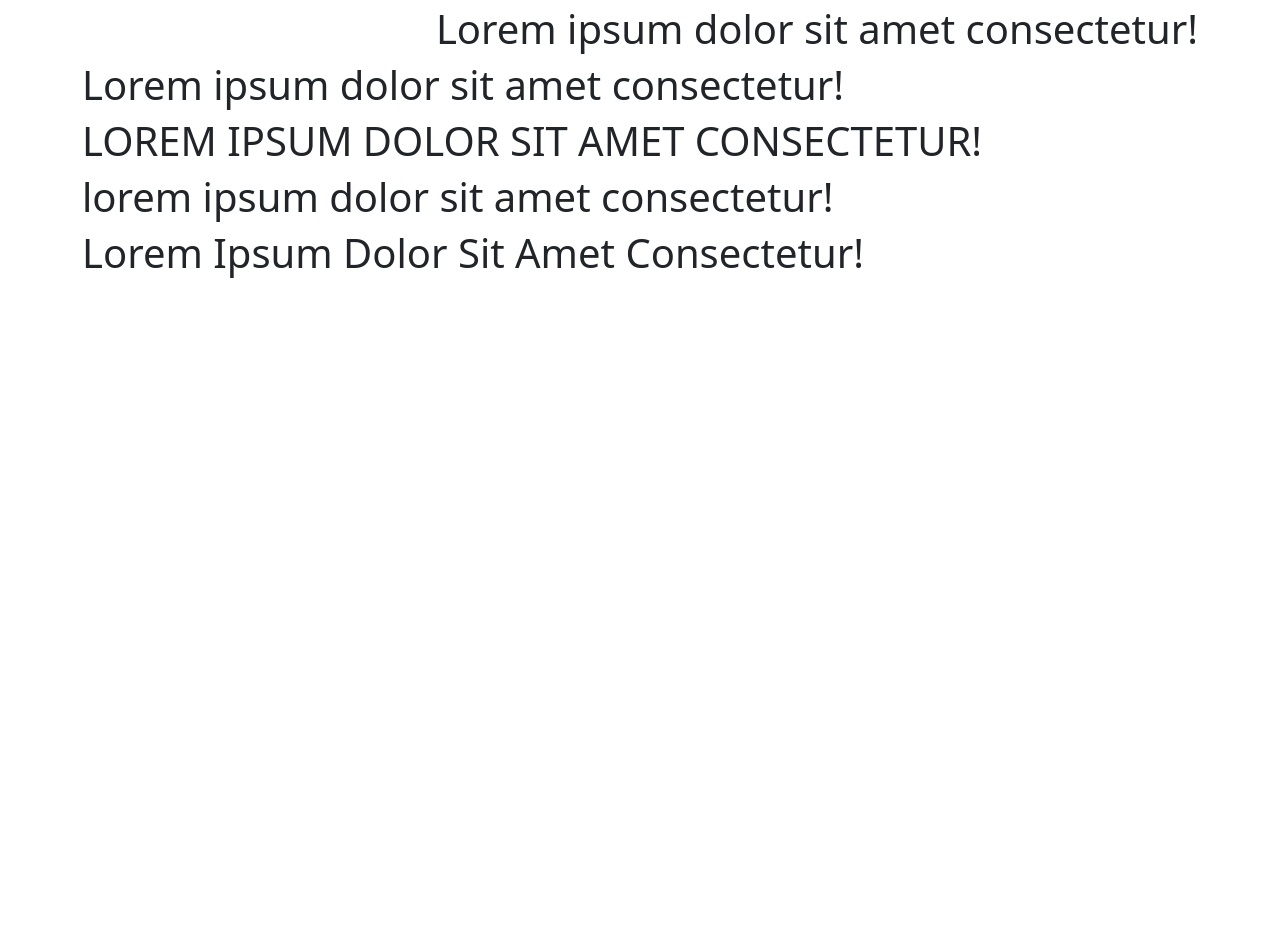
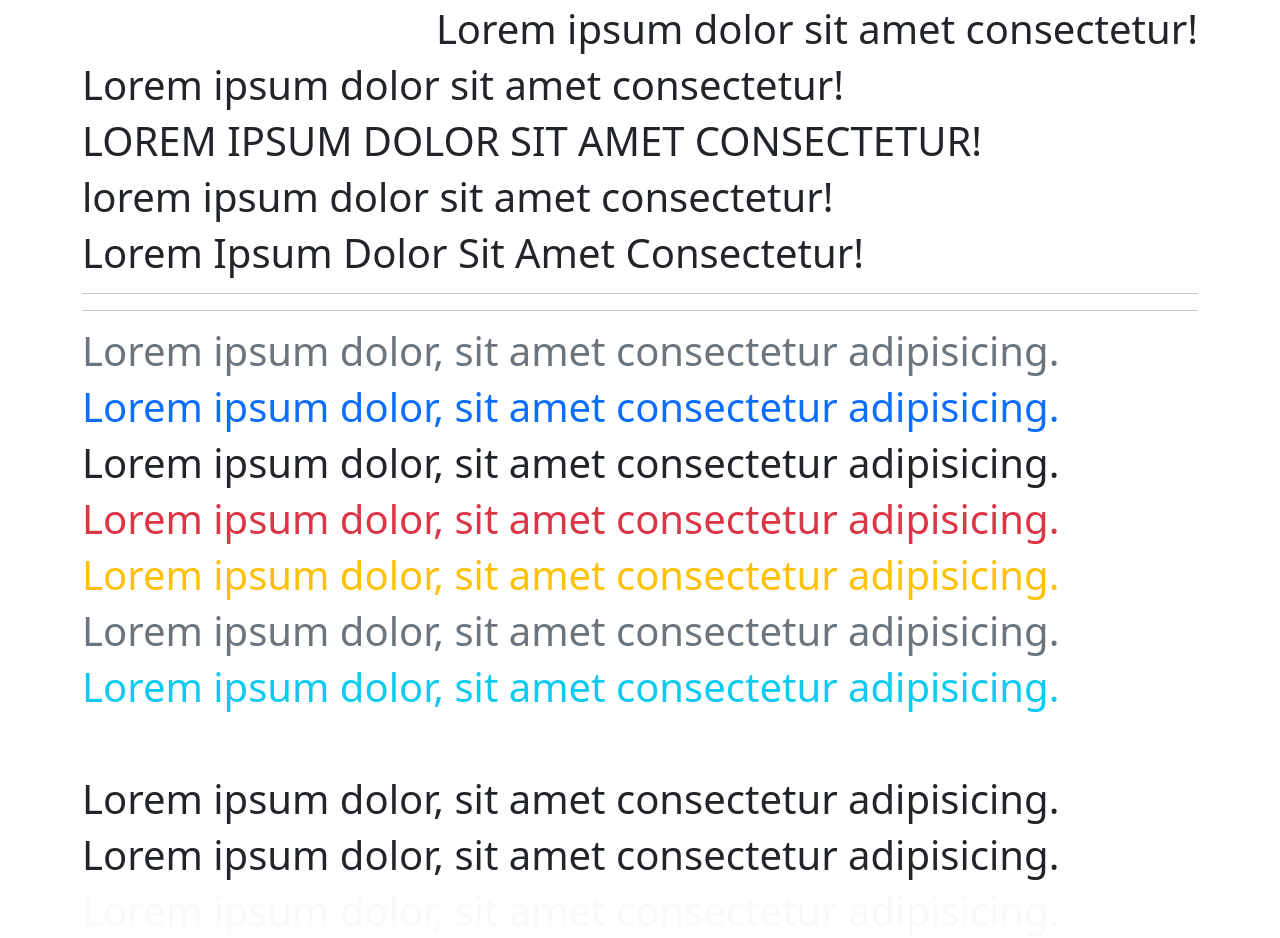
Before and after one commit to Ishika888/Basic-Bootstrap, a plain HTML site: page index.html in a window 1280 px wide. Shown: the part 6193-7131 px from the top of the page. Before the commit the page ends 6478 px from the top, so only its background shows below. Drawn offline with Linux system fonts and the light colour scheme.

Commit message:
Bootstrap Color Classes practice

```diff
--- a/index.html
+++ b/index.html
@@ -240,6 +240,18 @@
         <h1 class="text-uppercase">Lorem ipsum dolor sit amet consectetur!</h1>
         <h1 class="text-lowercase">Lorem ipsum dolor sit amet consectetur!</h1>
         <h1 class="text-capitalize">Lorem ipsum dolor sit amet consectetur!</h1>
-          </div>
+        <hr>
+        <hr>
+        <h1 class="text-muted">Lorem ipsum dolor, sit amet consectetur adipisicing.</h1>
+        <h1 class="text-primary">Lorem ipsum dolor, sit amet consectetur adipisicing.</h1>
+        <h1 class="text-sucess">Lorem ipsum dolor, sit amet consectetur adipisicing.</h1>
+        <h1 class="text-danger">Lorem ipsum dolor, sit amet consectetur adipisicing.</h1>
+        <h1 class="text-warning">Lorem ipsum dolor, sit amet consectetur adipisicing.</h1>
+        <h1 class="text-secondary">Lorem ipsum dolor, sit amet consectetur adipisicing.</h1>
+        <h1 class="text-info">Lorem ipsum dolor, sit amet consectetur adipisicing.</h1>
+        <h1 class="text-white">Lorem ipsum dolor, sit amet consectetur adipisicing.</h1>
+        <h1 class="text-dark">Lorem ipsum dolor, sit amet consectetur adipisicing.</h1>
+        <h1 class="text-body">Lorem ipsum dolor, sit amet consectetur adipisicing.</h1>
+        <h1 class="text-light">Lorem ipsum dolor, sit amet consectetur adipisicing.</h1></div>
 </body>
 </html>
```
